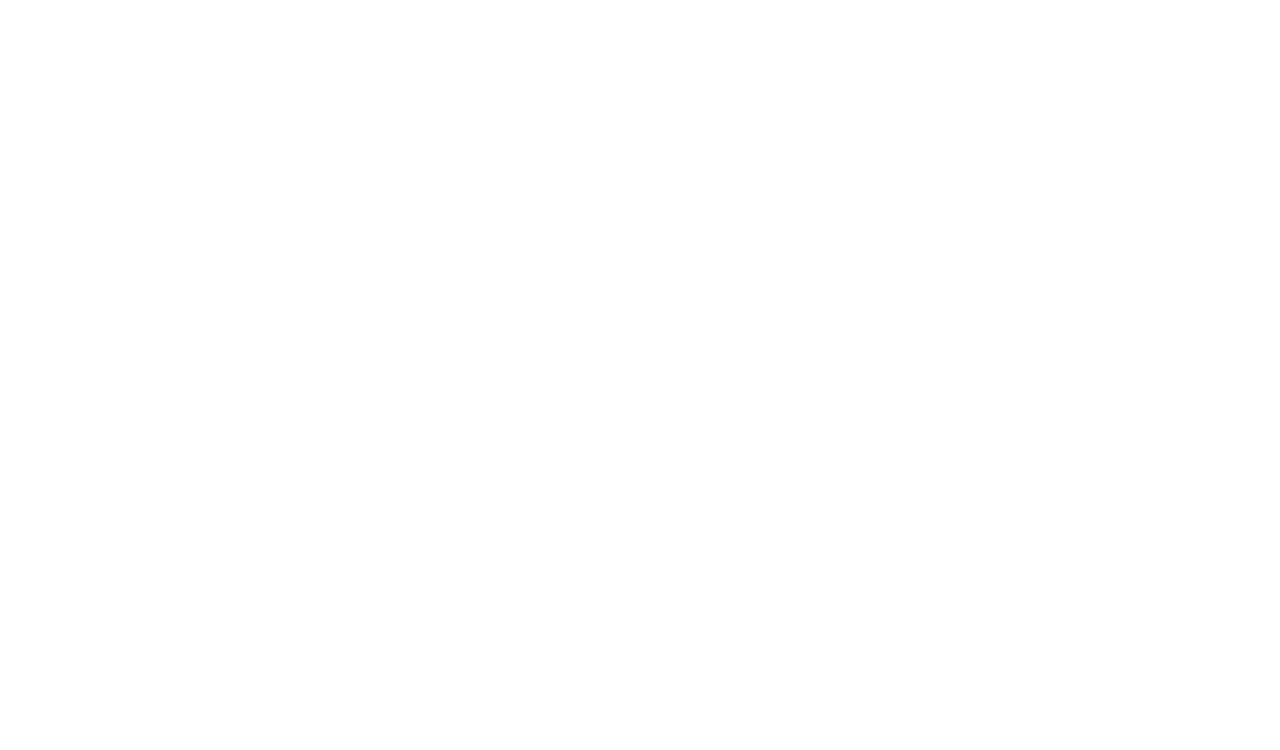
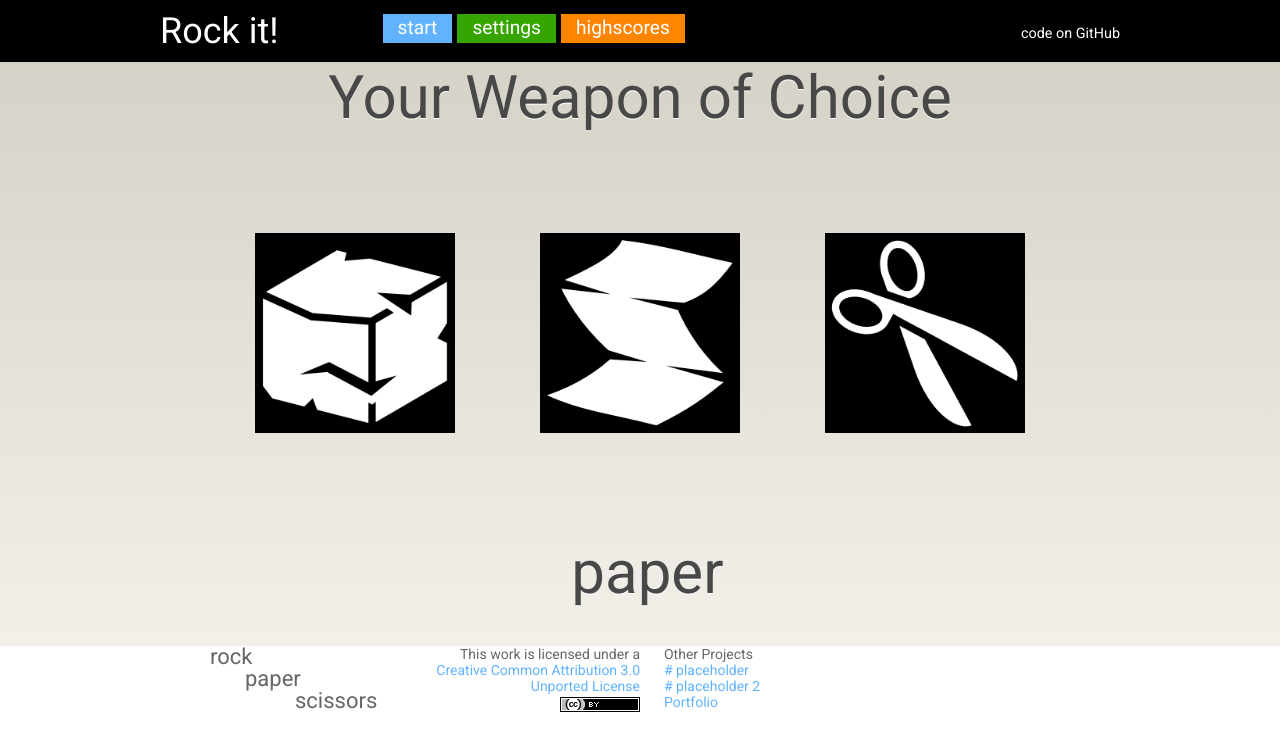
Before and after one commit to rkunev/rock-paper-scissors, a plain HTML site: page index.html in a window 1280 px wide. Drawn offline with nearby package versions, Linux system fonts and the light colour scheme.

Commit message:
html & css added

```diff
--- a/index.html
+++ b/index.html
@@ -1,9 +1,55 @@
 <html>
 <head>
-	<title>Rock-Paper-Scissors</title>
-	<meta charset="utf-8" />
+    <title>Rock-Paper-Scissors</title>
+    <meta charset="utf-8" />
+    <link rel="stylesheet" type="text/css" href="styles/reset.css">
+    <link rel="stylesheet" type="text/css" href="styles/main.css">
+    <link href='http://fonts.googleapis.com/css?family=Roboto' rel='stylesheet' type='text/css'>
+    <script src="//ajax.googleapis.com/ajax/libs/jquery/1.10.1/jquery.min.js"></script>
 </head>
 <body>
-
+    <header class="clearfix">
+        <div class="wrapper">
+            <a href="#">Rock it!</a>
+            <ul>
+                <li><a href="#">start</a></li>
+                <li><a href="#">settings</a></li>
+                <li><a href="#">highscores</a></li>
+            </ul>
+            <a href="#" class="git">code on GitHub</a>
+        </div>
+    </header>
+    <div id="main-content">
+        <div class="wrapper">
+            <span class="title">Your Weapon of Choice</span>
+            <div class="items clearfix">
+                    <img src="images/rock.png" width="200" alt="rock">
+                    <img src="images/paper.png" width="200" alt="paper">
+                    <img src="images/scissors.png" width="200" alt="scissors">
+            </div>
+            <div id="description">&nbsp;paper</div>
+        </div>
+    </div>
+    <footer>
+        <div class="wrapper">
+            <div id="logo">
+                <span>rock</span>
+                <span>paper</span>
+                <span>scissors</span>
+            </div>
+            <div id="license">
+                <span>This work is licensed under a</span>
+                <a href="#">Creative Common Attribution 3.0 Unported License</a>
+                <img src="images/license.png" alt="license" width="80"></div>
+            <div class="more-info">
+                <span>Other Projects</span>
+                <ul>
+                    <li><a href="#"># placeholder</a></li>
+                    <li><a href="#"># placeholder 2</a></li>
+                </ul>
+                <a href="#" class="portfolio">Portfolio</a>
+            </div>
+        </div>
+    </footer>
 </body>
 </html>
--- /dev/null
+++ b/styles/main.css
@@ -0,0 +1,201 @@
+/* ==========================================================================
+   Base styles: opinionated defaults
+   ========================================================================== */
+
+/*
+ * Typographic basic styling of body & heading elements
+ */
+
+body {
+    font: normal 16px 'Roboto', sans-serif;
+}
+
+h1 {
+    font-size: 5.14em;
+    line-height: 1.5em;
+    font-weight: 800;
+}
+h2 {
+    font-size: 5.14em;
+    line-height: 1.3em;
+    font-weight: 800;
+    letter-spacing: -4px; /* letter-spacing's em units are not correctly rendered */
+}
+h3 {
+    font-size: 3.42em;
+    line-height: 1.3em;
+    font-weight: normal;
+}
+
+.wrapper {
+    width: 960px;
+    margin: 0 auto;
+    padding: 0 20px;
+}
+
+/* ==========================================================================
+   Landing page custom styles
+   ========================================================================== */
+
+/*
+ * Starts Header /Site-logo, nav & GitHub link/
+ */
+
+ header {
+    background-color: #000;
+    padding: 10px 0;
+ }
+    header .wrapper > a:nth-child(1) {
+        font-size: 2.25em;
+        color: #fff;
+        text-decoration: none;
+
+        margin-right: 100px;
+    }
+    header ul {
+        display: inline-block;
+    }
+    header ul li {
+        display: inline-block;
+    }
+    header li {
+        float: left;
+    }
+        header li a {
+            font-size: 1.2em;
+            line-height: 1.5em;
+            text-decoration: none;
+            color: #fff;
+
+            display: inline-block;
+            margin-right: 5px;
+            padding: 0 15px;
+            /*border: 1px solid white;*/
+        }
+        header li:nth-child(1) a {
+            background-color: #61b3ff;
+        }
+        header li:nth-child(2) a {
+            background-color: #36a500;
+        }
+        header li:nth-child(3) a {
+            background-color: #ff8400;
+        }
+    header .git {
+        font-size: 0.9em;
+        text-decoration: none;
+        color: #fff;
+
+        float: right;
+        padding-top: 15px;
+    }
+
+/*
+ * Starts Main Content
+ */
+
+ #main-content {
+    background: #d6d2c8;
+    background: -moz-linear-gradient(top,  #d6d2c8 0%, #f2f0e9 100%);
+    background: -webkit-gradient(linear, left top, left bottom, color-stop(0%,#d6d2c8), color-stop(100%,#f2f0e9));
+    background: -webkit-linear-gradient(top,  #d6d2c8 0%,#f2f0e9 100%);
+    background: -o-linear-gradient(top,  #d6d2c8 0%,#f2f0e9 100%);
+    background: -ms-linear-gradient(top,  #d6d2c8 0%,#f2f0e9 100%);
+    background: linear-gradient(to bottom,  #d6d2c8 0%,#f2f0e9 100%);
+    filter: progid:DXImageTransform.Microsoft.gradient( startColorstr='#d6d2c8', endColorstr='#f2f0e9',GradientType=0 );
+
+    text-align: center;
+    max-height: 584px;
+}
+    #main-content .title,
+    #main-content #description {
+        font-size: 3.75em;
+        color: #484848;
+        text-shadow: 0px 1px 0px #fff;
+    }
+    #main-content .title {
+        display: block;
+        margin-bottom: 100px;
+    }
+    #main-content .items {
+        margin: 0 auto;
+        /*margin-bottom: 25px;*/
+
+        min-height: 250px;
+        max-height: 250px;
+        width: 770px;
+    }
+    #main-content .items img {
+        padding-right: 85px;
+        cursor: hand;
+
+        float: left;
+    }
+    #main-content .items img:last-child {
+        padding-right: 0px;
+    }
+    #description {
+        line-height: 3em;
+        /*visibility: hidden;*/
+    }
+
+/*
+ * Ends Main Content
+ */
+
+/*
+ * Starts Footer
+ */
+
+footer {
+    color: #666;
+}
+    #logo {
+        float: left;
+        width: 250px;
+    }
+        #logo span {
+            display: block;
+            padding-left: 50px;
+
+            font-size: 1.375em;
+            line-height: 1em;
+
+        }
+        #logo span:nth-child(2) {
+            margin-left: 35px;
+        }
+        #logo span:nth-child(3) {
+            margin-left: 85px;
+        }
+    #license {
+        text-align: right;
+
+        vertical-align: top;
+        width: 230px;
+        display: inline-block;
+        margin-right: 10px;
+    }
+    #license span,
+    .more-info span {
+        font-size: 0.875em;
+    }
+    #license a,
+    .more-info a {
+        font-size: 0.875em;
+        color: #61b3ff;
+        text-decoration: none;
+
+        display: block;
+    }
+    #license a:hover,
+    .more-info a:hover {
+        text-decoration: underline;
+    }
+    #license img {
+        margin-top: 3px;
+    }
+    footer .more-info {
+        display: inline-block;
+        margin-left: 10px;
+    }
--- /dev/null
+++ b/styles/reset.css
@@ -0,0 +1,40 @@
+html, body, div, header, ul, li, button, a, article, nav, form, h1, h2, h3, h4, h5, p {
+    padding: 0;
+    margin: 0;
+}
+/* HTML5 display-role reset for older browsers */
+article, aside, details, figcaption, figure,
+footer, header, hgroup, menu, nav, section {
+    display: block;
+}
+ol, ul {
+    list-style: none;
+}
+
+blockquote, q {
+    quotes: none;
+}
+blockquote:before, blockquote:after,
+q:before, q:after {
+    content: '';
+    content: none;
+}
+input[type=button] {
+    border: 0;
+    text-align: center;
+}
+input::-moz-focus-inner /*Remove button padding in FF*/
+{
+    border: 0;
+    padding: 0;
+}
+/* Float clearers */
+.clearfix {
+   zoom:1;
+}
+.clearfix:after {
+   content: "";
+   display: block;
+   clear: both;
+   height: 0;
+}
```
Also changed, not shown: images/paper.png (renamed from images/folded-paper.png), images/rock.png (renamed from images/stone-block.png), scripts/r-p-s.js (added).
